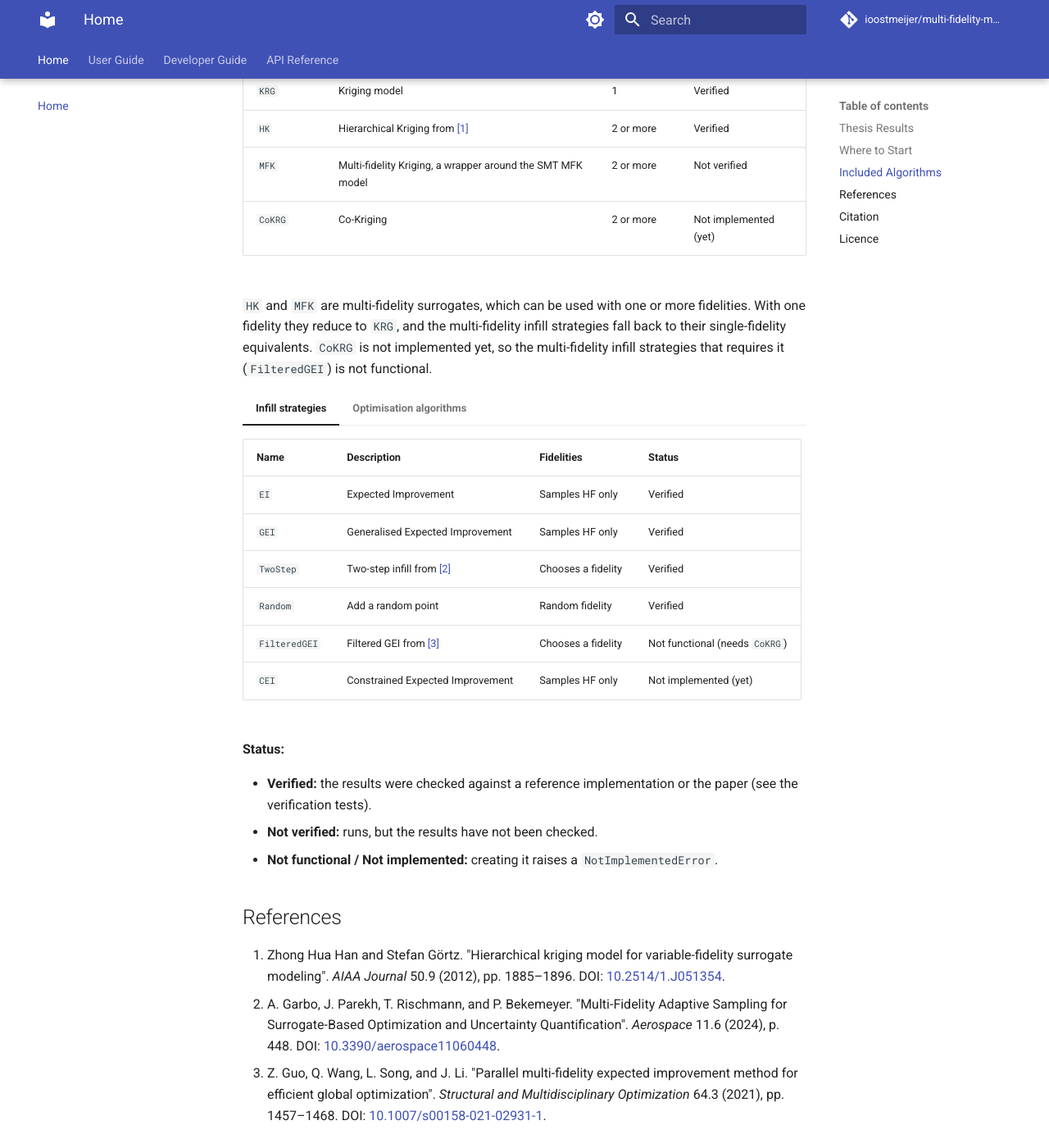
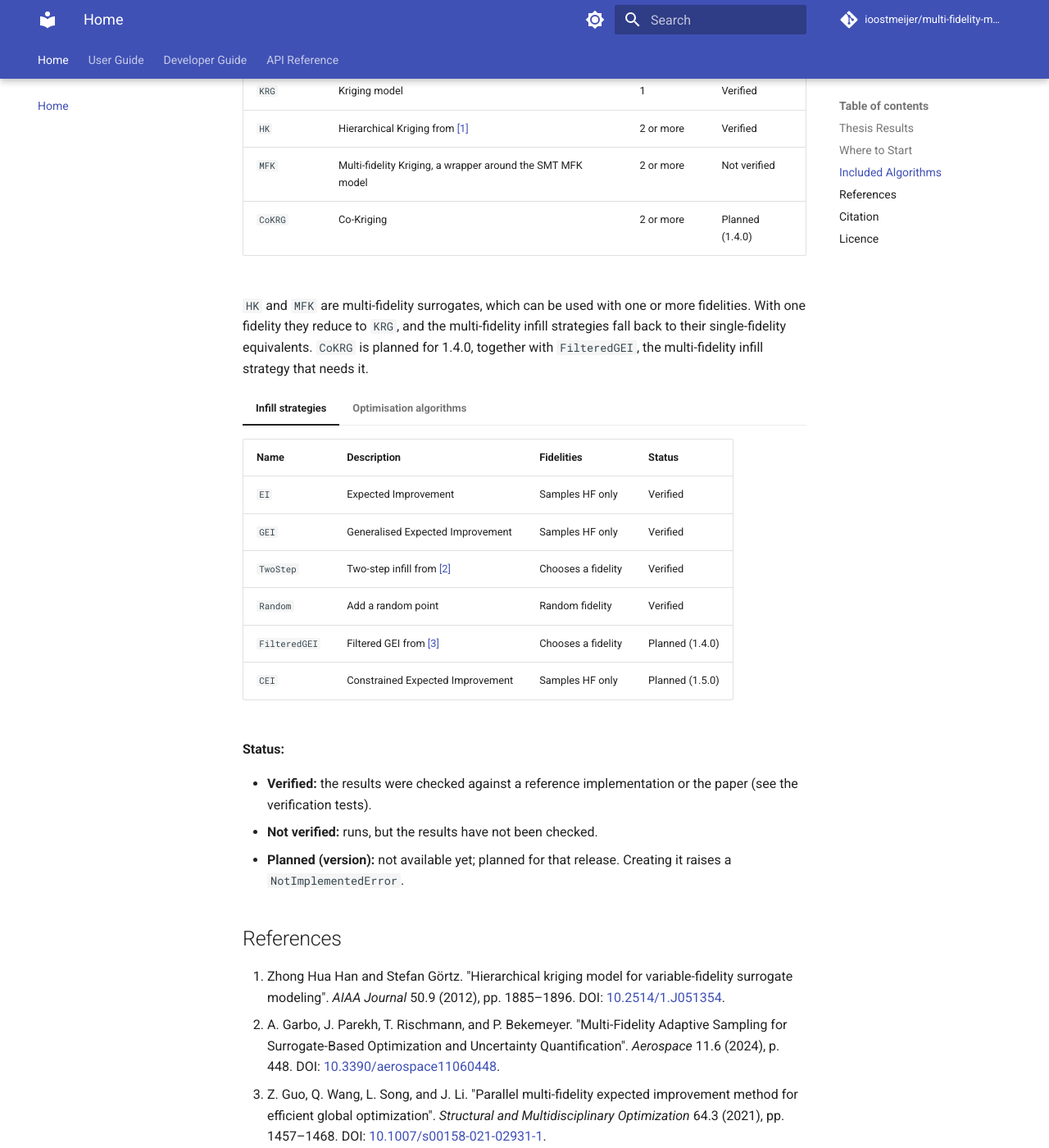
Before and after one commit to ioostmeijer/multi-fidelity-multi-point-sbo, an MkDocs documentation site: the page built from docs/index.md, in a window 1280 px wide and 1400 px high, scrolled down 2199 px. Shown: the whole window at 82% size. Built offline with MkDocs 1.6.1 and Material for MkDocs 9.7.7, drawn with Linux system fonts in a browser that asks for light colours; comment, search, counter and statistics services are not loaded.

Commit message:
Mark CEI, CoKRG and FilteredGEI as planned

```diff
--- a/docs/index.md
+++ b/docs/index.md
@@ -57,28 +57,28 @@ The algorithms are selected by name in the `used_algorithms` argument of `Config
 
 === "Surrogate models"
 
-    | Name    | Description                                                | Fidelities | Status                |
-    | ------- | ---------------------------------------------------------- | ---------- | --------------------- |
-    | `RBF`   | Radial basis function model                                | 1          | Verified              |
-    | `KRG`   | Kriging model                                              | 1          | Verified              |
-    | `HK`    | Hierarchical Kriging from [[1]](#references)               | 2 or more  | Verified              |
-    | `MFK`   | Multi-fidelity Kriging, a wrapper around the SMT MFK model | 2 or more  | Not verified          |
-    | `CoKRG` | Co-Kriging                                                 | 2 or more  | Not implemented (yet) |
+    | Name    | Description                                                | Fidelities | Status          |
+    | ------- | ---------------------------------------------------------- | ---------- | --------------- |
+    | `RBF`   | Radial basis function model                                | 1          | Verified        |
+    | `KRG`   | Kriging model                                              | 1          | Verified        |
+    | `HK`    | Hierarchical Kriging from [[1]](#references)               | 2 or more  | Verified        |
+    | `MFK`   | Multi-fidelity Kriging, a wrapper around the SMT MFK model | 2 or more  | Not verified    |
+    | `CoKRG` | Co-Kriging                                                 | 2 or more  | Planned (1.4.0) |
 
 `HK` and `MFK` are multi-fidelity surrogates, which can be used with one or more fidelities. With one fidelity they
-reduce to `KRG`, and the multi-fidelity infill strategies fall back to their single-fidelity equivalents. `CoKRG` is not
-implemented yet, so the multi-fidelity infill strategies that requires it (`FilteredGEI`) is not functional.
+reduce to `KRG`, and the multi-fidelity infill strategies fall back to their single-fidelity equivalents. `CoKRG` is
+planned for 1.4.0, together with `FilteredGEI`, the multi-fidelity infill strategy that needs it.
 
 === "Infill strategies"
 
-    | Name          | Description                             | Fidelities         | Status                         |
-    | ------------- | --------------------------------------- | ------------------ | ------------------------------ |
-    | `EI`          | Expected Improvement                    | Samples HF only    | Verified                       |
-    | `GEI`         | Generalised Expected Improvement        | Samples HF only    | Verified                       |
-    | `TwoStep`     | Two-step infill from [[2]](#references) | Chooses a fidelity | Verified                       |
-    | `Random`      | Add a random point                      | Random fidelity    | Verified                       |
-    | `FilteredGEI` | Filtered GEI from [[3]](#references)    | Chooses a fidelity | Not functional (needs `CoKRG`) |
-    | `CEI`         | Constrained Expected Improvement        | Samples HF only    | Not implemented (yet)          |
+    | Name          | Description                             | Fidelities         | Status          |
+    | ------------- | --------------------------------------- | ------------------ | --------------- |
+    | `EI`          | Expected Improvement                    | Samples HF only    | Verified        |
+    | `GEI`         | Generalised Expected Improvement        | Samples HF only    | Verified        |
+    | `TwoStep`     | Two-step infill from [[2]](#references) | Chooses a fidelity | Verified        |
+    | `Random`      | Add a random point                      | Random fidelity    | Verified        |
+    | `FilteredGEI` | Filtered GEI from [[3]](#references)    | Chooses a fidelity | Planned (1.4.0) |
+    | `CEI`         | Constrained Expected Improvement        | Samples HF only    | Planned (1.5.0) |
 
 === "Optimisation algorithms"
 
@@ -95,7 +95,7 @@ implemented yet, so the multi-fidelity infill strategies that requires it (`Filt
 
 - **Verified:** the results were checked against a reference implementation or the paper (see the verification tests).
 - **Not verified:** runs, but the results have not been checked.
-- **Not functional / Not implemented:** creating it raises a `NotImplementedError`.
+- **Planned (version):** not available yet; planned for that release. Creating it raises a `NotImplementedError`.
 
 ## References
 
```
Also changed, not shown: CHANGELOG.md (+5 -0 lines), README.md (+9 -9 lines), docs/user/configuration.md (+2 -3 lines), docs/user/troubleshooting.md (+2 -2 lines).
